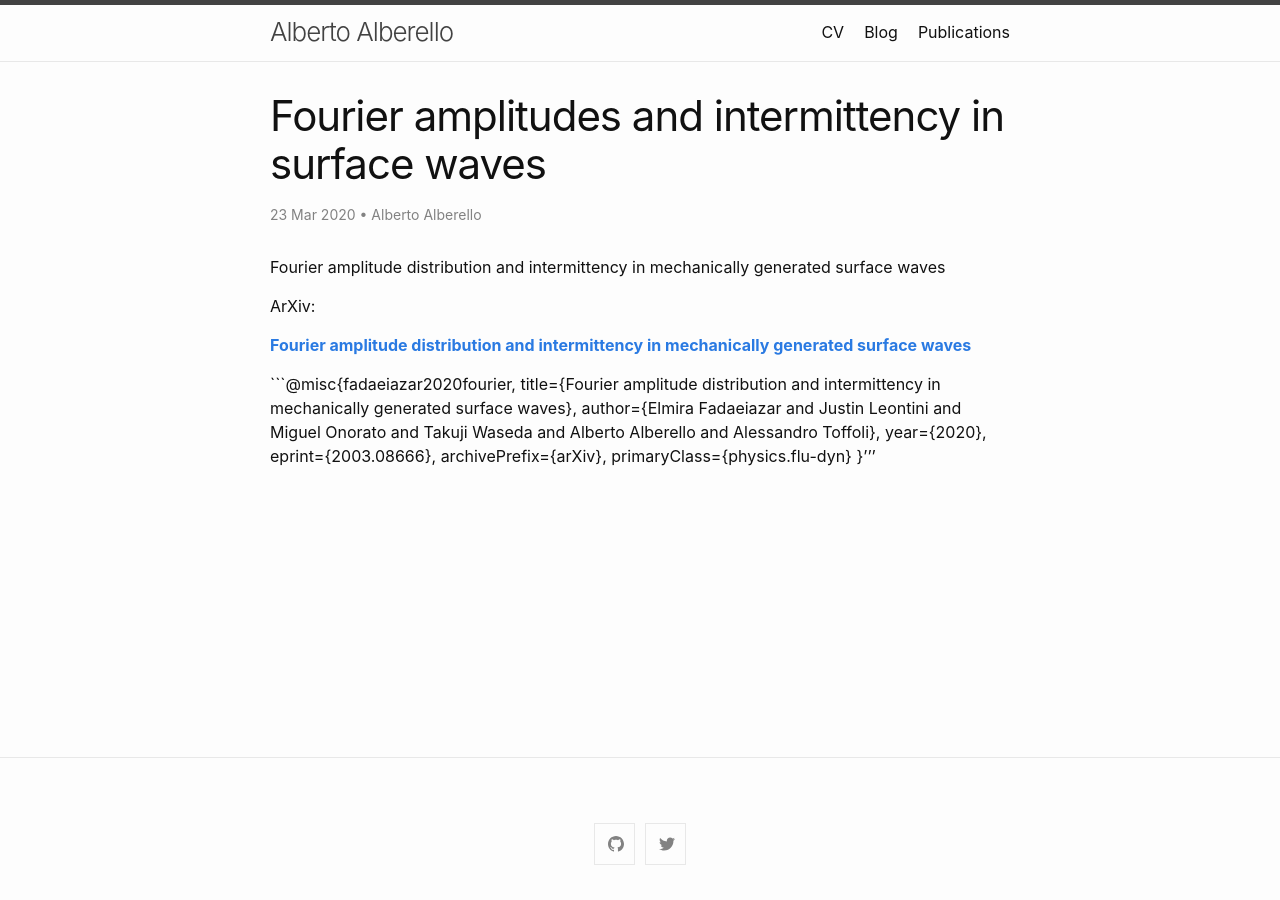
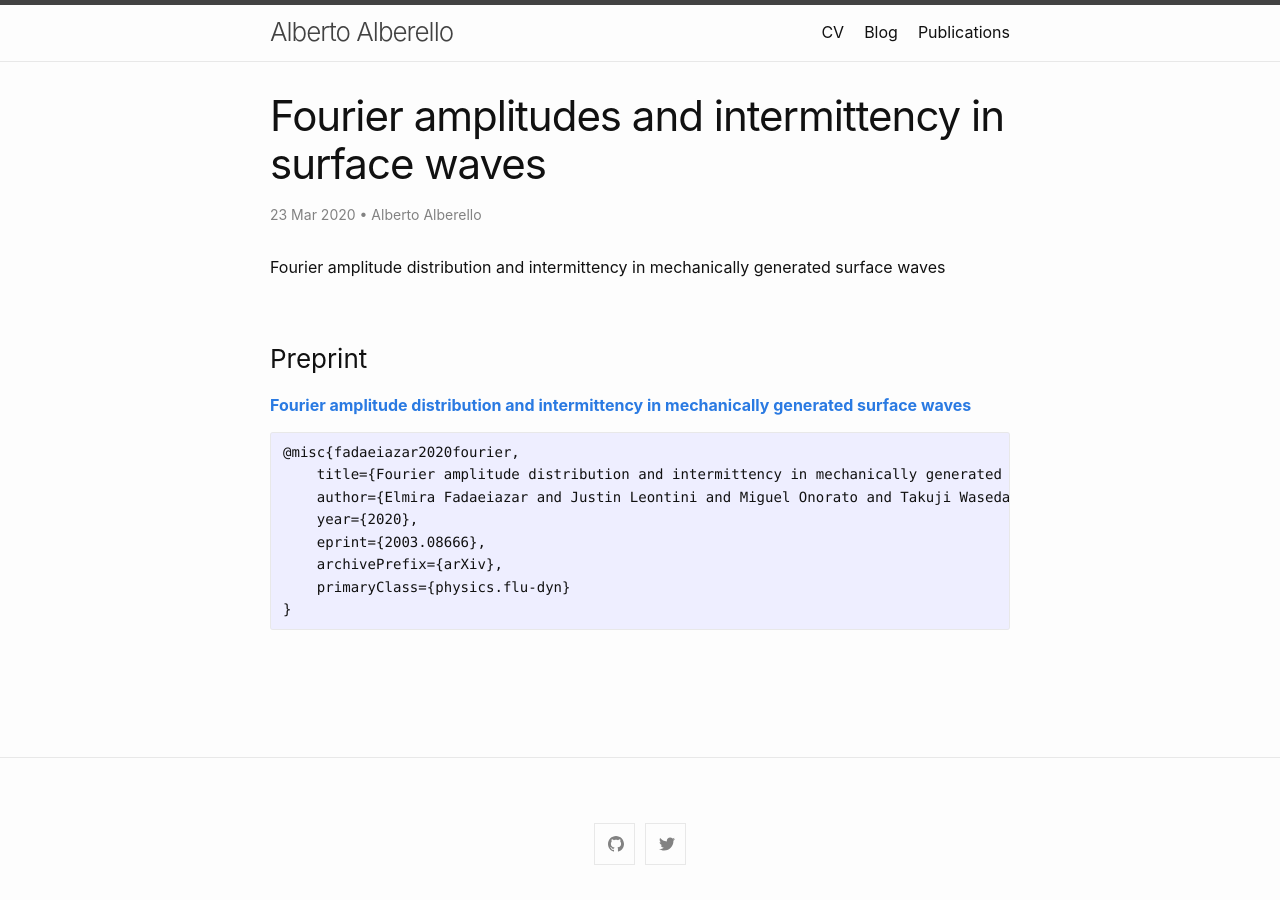
Before and after one commit to alberto-alberello/alberto-alberello.github.io, a Jekyll site: the page built from _posts/2020-03-23-fadaeiazar2020a_arxiv.md, in a window 1280 px wide. Built offline with Jekyll 4.4.1, drawn with Linux system fonts in a browser that asks for light colours.

Commit message:
Update 2020-03-23-fadaeiazar2020a_arxiv.md

````diff
--- a/_posts/2020-03-23-fadaeiazar2020a_arxiv.md
+++ b/_posts/2020-03-23-fadaeiazar2020a_arxiv.md
@@ -10,16 +10,17 @@ tags: wave-turbulence, weak-wave-turbulence, intermittency
 Fourier amplitude distribution and intermittency in mechanically generated surface waves
 
 
+### Preprint
 
-ArXiv:
+[__Fourier amplitude distribution and intermittency in mechanically generated surface waves__](https://arxiv.org/abs/2003.08666)
 
-[__Fourier amplitude distribution and intermittency in mechanically generated surface waves__](https://arxiv.org/pdf/2003.08666.pdf)
-
-```@misc{fadaeiazar2020fourier,
+```
+@misc{fadaeiazar2020fourier,
     title={Fourier amplitude distribution and intermittency in mechanically generated surface waves},
     author={Elmira Fadaeiazar and Justin Leontini and Miguel Onorato and Takuji Waseda and Alberto Alberello and Alessandro Toffoli},
     year={2020},
     eprint={2003.08666},
     archivePrefix={arXiv},
     primaryClass={physics.flu-dyn}
-}'''
+}
+```
````
